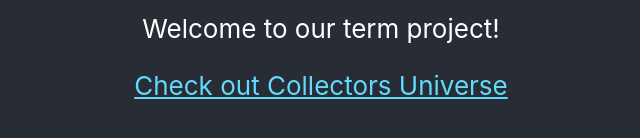
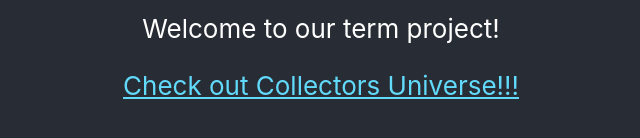
Before and after one commit to Taracuda/CS633_Application, a React (Create React App) app: page / in a window 1280 px wide. Shown: the part 516-654 px from the top of the page, without its empty margins (319-959 px from the left). Built offline with nearby package versions, Linux system fonts and the light colour scheme.

Commit message:
Test2 for Netlify demo

```diff
--- a/src/App.tsx
+++ b/src/App.tsx
@@ -16,7 +16,7 @@
           target="_blank"
           rel="noopener noreferrer"
         >
-          Check out Collectors Universe
+          Check out Collectors Universe!!!
         </a>
       </header>
     </div>
```
